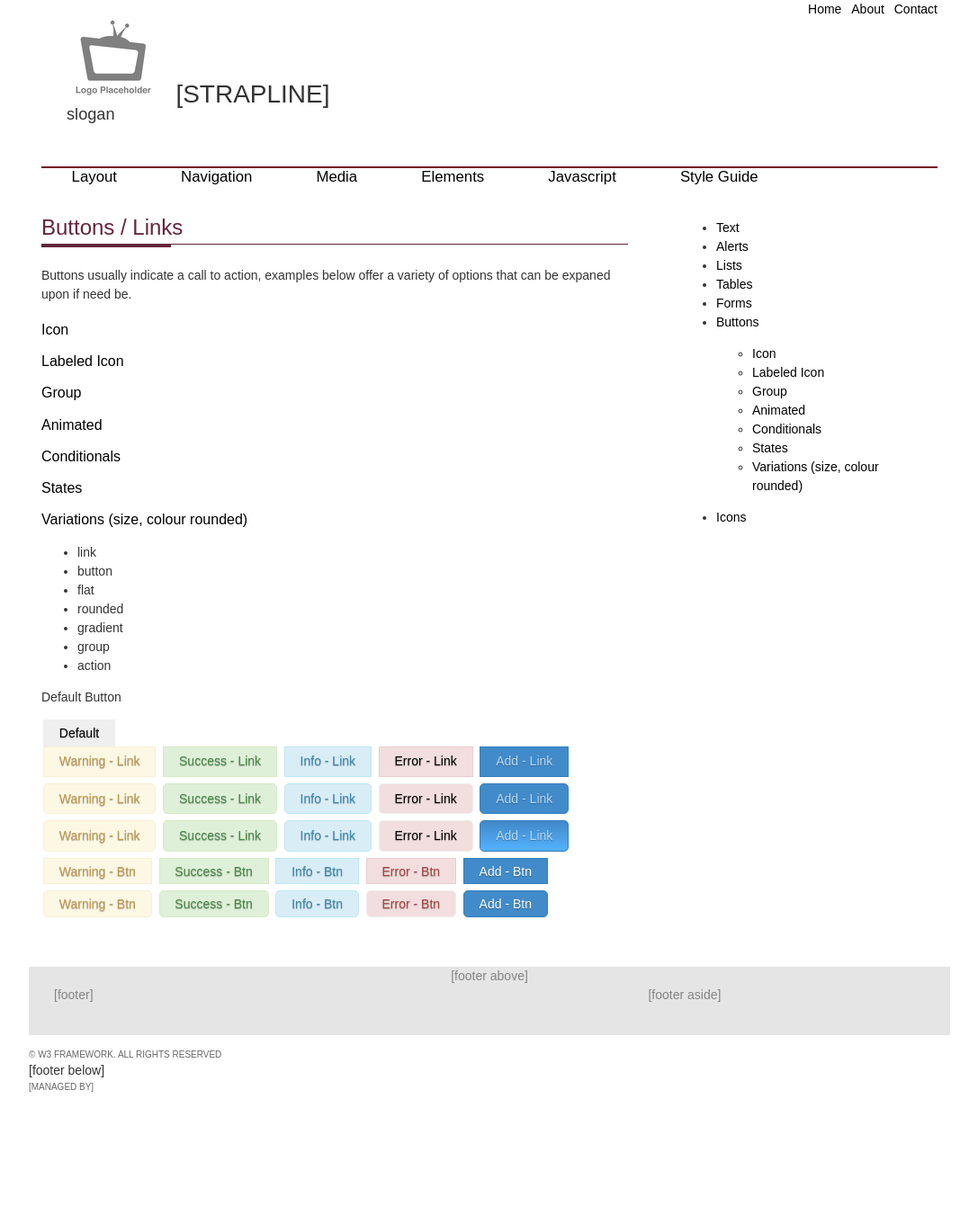
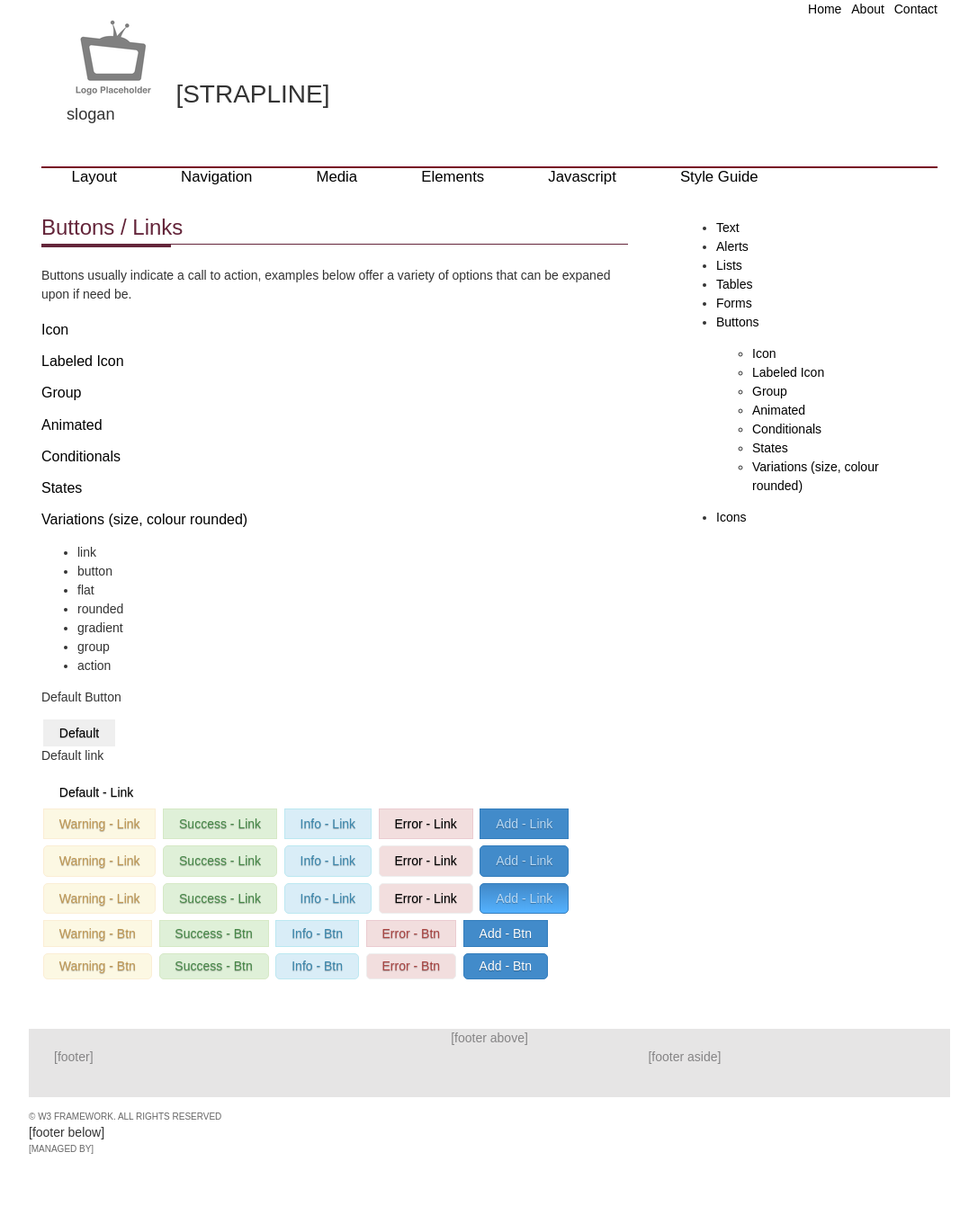
Before and after one commit to 2dpi/templates, a Jekyll site: the page built from www/elements/manual/elements/buttons.html, in a window 1280 px wide. Shown: the whole page at 90% size, without its empty margins (96-1183 px from the left). Built offline with Jekyll 4.4.1, drawn with Linux system fonts in a browser that asks for light colours; before the commit the page ends 1272 px from its top, so only the background shows below that.

Commit message:
adding pages

```diff
--- a/www/elements/manual/elements/buttons.html
+++ b/www/elements/manual/elements/buttons.html
@@ -34,6 +34,8 @@ keywords: css3 butons
         </section>
         <p>Default Button</p>
         <button role="button" class="btn">Default</button>
+        <p>Default link</p>
+        <a class="btn"href="#">Default - Link</a>
 
         <section class="panel out_tight out_only_bottom">
           <a class="btn_warning"href="#">Warning - Link</a>
```
